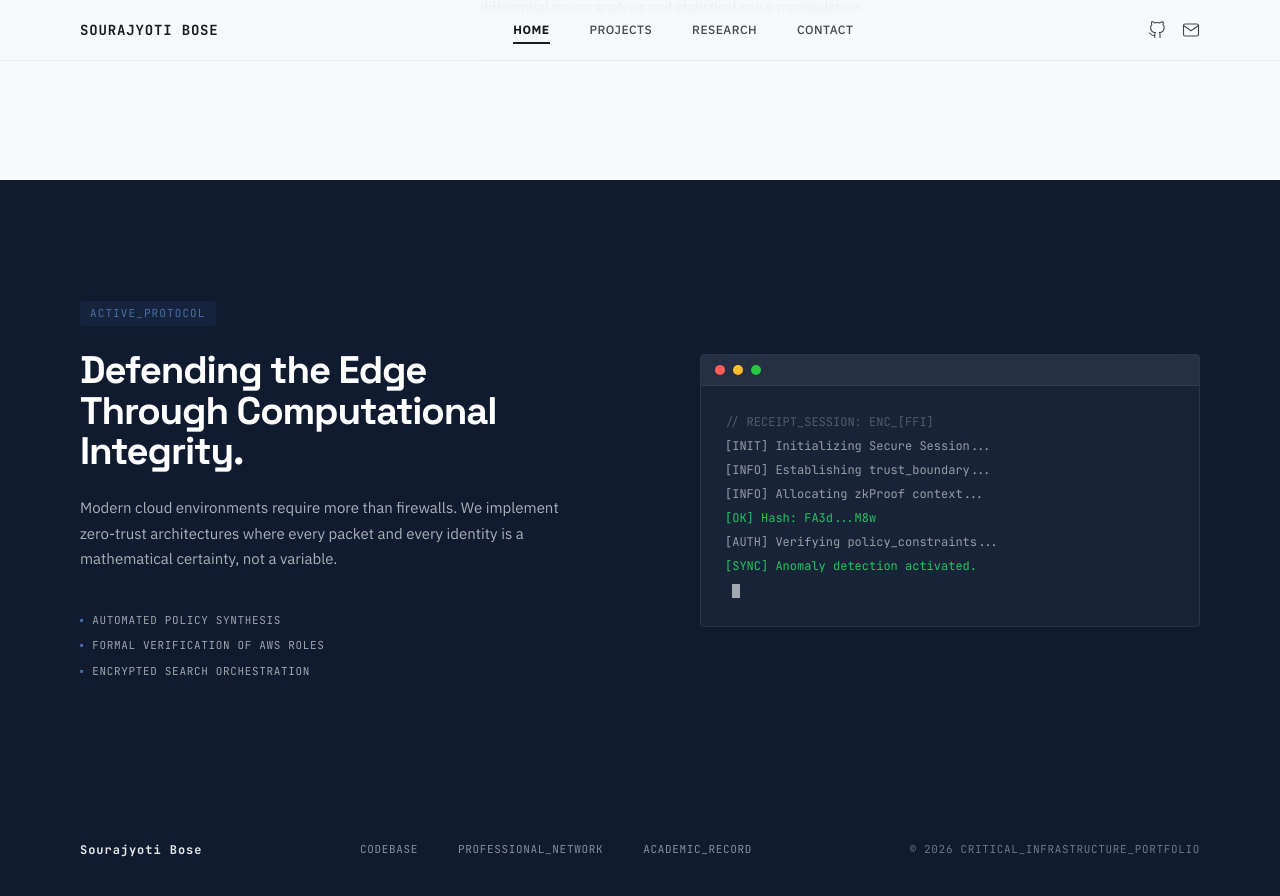
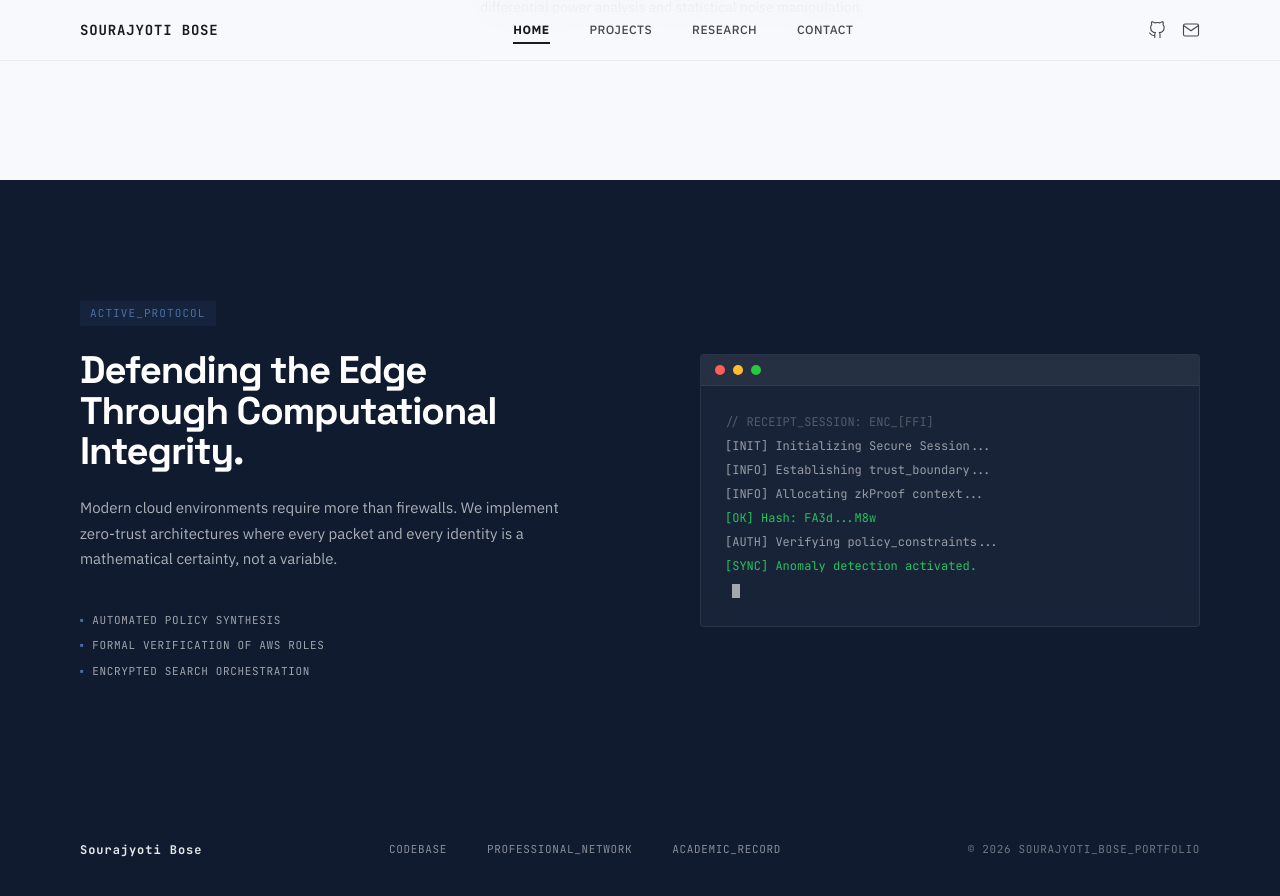
Before and after one commit to sourajyoti-bose/sourajyoti-bose.github.io, a Jekyll site: the page built from index.html, in a window 1280 px wide and 900 px high, scrolled down 1783 px. Shown: the top 896 px of the window. Built offline with Jekyll 4.4.1, drawn with Linux system fonts in a browser that asks for light colours.

Commit message:
Github Links

```diff
--- a/_config.yml
+++ b/_config.yml
@@ -7,9 +7,9 @@ baseurl: ""
 # Author
 author:
   name: "Sourajyoti Bose"
-  title: "Budding Statistician & Cryptographer"
+  title: "Budding Statistician & Cryptographer | Senior Computer Scientist"
   email: "sourajyotibose@tryinfosec.com"
-  github: "username"
+  github: "sourajyoti-bose"
   linkedin: "username"
 
 # Build settings
--- a/_includes/footer.html
+++ b/_includes/footer.html
@@ -10,6 +10,6 @@
       <a href="{{ site.baseurl }}/research/">Academic_Record</a>
     </nav>
 
-    <span class="site-footer__copy">&copy; {{ 'now' | date: "%Y" }} CRITICAL_INFRASTRUCTURE_PORTFOLIO</span>
+    <span class="site-footer__copy">&copy; {{ 'now' | date: "%Y" }} SOURAJYOTI_BOSE_PORTFOLIO</span>
   </div>
 </footer>
```
